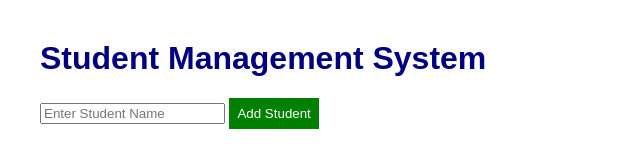
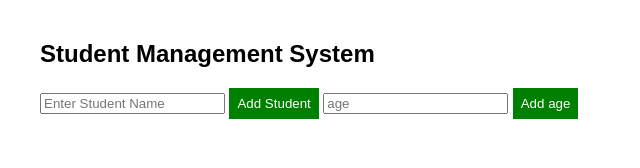
Before and after one commit to examcell69/DevOPs-lab, a plain HTML site: page index.html in a window 1280 px wide. Shown: the whole page, without its empty margins (0-640 px from the left). Drawn offline with Linux system fonts and the light colour scheme.

Commit message:
adding age option added

```diff
--- a/index.html
+++ b/index.html
@@ -6,10 +6,13 @@
 </head>
 <body>
 
-    <h1>Student Management System</h1>
+    <h2>Student Management System</h2>
 
     <input type="text" id="studentName" placeholder="Enter Student Name">
     <button onclick="addStudent()">Add Student</button>
+
+    <input type="number" id="studentName" placeholder="age">
+    <button onclick="addStudent()">Add age</button>
 
     <ul id="studentList"></ul>
 
```
